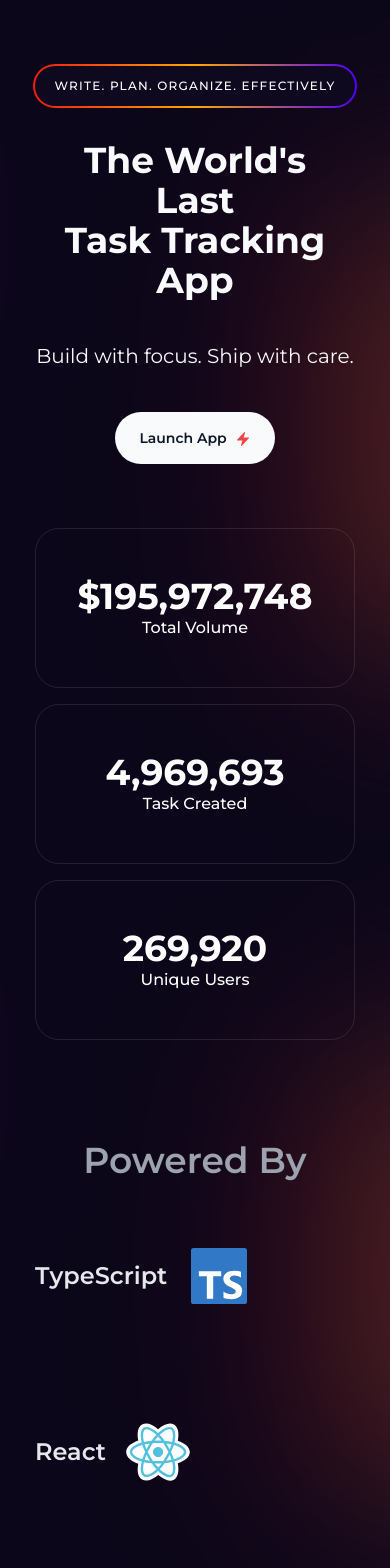
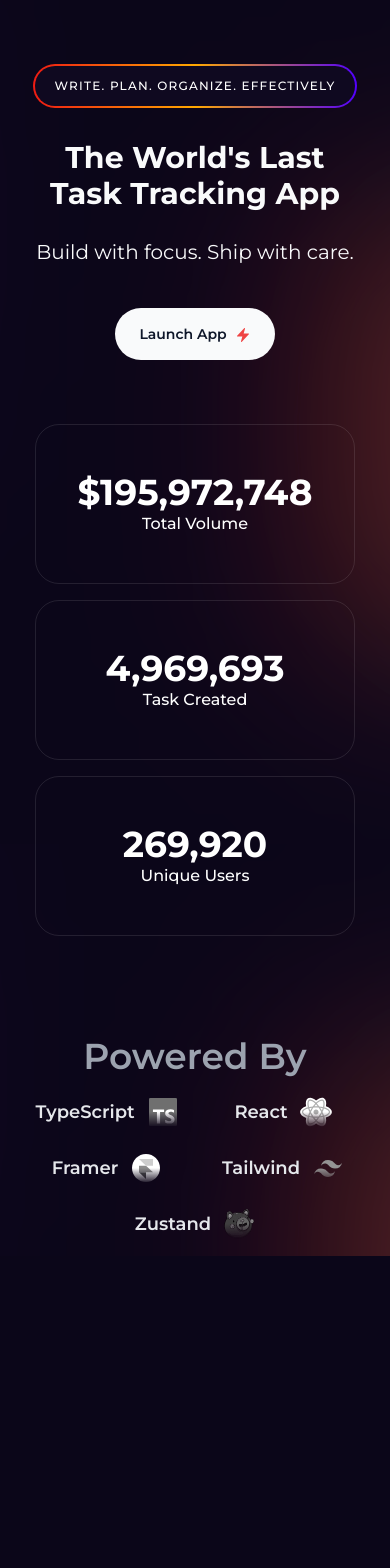
Before and after one commit to SidAhmedSahraoui/drag-board, a React (Vite) app: page / in a window 390 px wide. Shown: the top 1568 px of the page. After the commit the page ends 1256 px from the top, so only its background shows below. Built offline with nearby package versions, Linux system fonts and the light colour scheme.

Commit message:
feat: Add Spinner component for loading animation and 404 page

```diff
--- a/src/App.tsx
+++ b/src/App.tsx
@@ -1,29 +1,22 @@
 import { Suspense } from 'react';
 import { BrowserRouter as Router, Route, Routes } from 'react-router-dom';
-
-// pages
 import Home from './pages/home';
 import RoutesWithNavBar from './routes';
+import Spinner from './animation/spinner';
 
-export default function App() {
-
+function App() {
   return (
     <div className="overflow-x-hidden overflow-y-scroll w-full h-full">
       <Router>
-        <Suspense
-          fallback={
-              <div className="w-full h-[100vh] justify-center items-center">
-
-              </div>
-            }
-          >
-            <Routes>
-              <Route path="/" element={<Home />} />
-              <Route path="/*" element={<RoutesWithNavBar />} />
-            </Routes>
+        <Suspense fallback={<Spinner />}>
+          <Routes>
+            <Route path="/" element={<Home />} />
+            <Route path="/*" element={<RoutesWithNavBar />} />
+          </Routes>
         </Suspense>
       </Router>
     </div>
-
   );
 }
+
+export default App;
--- a/src/animation/spinner.tsx
+++ b/src/animation/spinner.tsx
@@ -0,0 +1,20 @@
+import { FC } from "react";
+import { motion } from "framer-motion";
+
+const Spinner: FC = () => {
+  return (
+    <div className="flex items-center justify-center h-full">
+      <motion.div
+        className="w-16 h-16 border-4 border-t-4 border-gray-200 rounded-full"
+        animate={{ rotate: 360 }}
+        transition={{
+          repeat: Infinity,
+          duration: 1,
+          ease: "linear",
+        }}
+      />
+    </div>
+  );
+};
+
+export default Spinner;
--- /dev/null
+++ b/src/pages/404/index.tsx
@@ -0,0 +1,19 @@
+import { FC } from "react";
+import { Link } from "react-router-dom";
+
+const NotFound: FC = () => {
+  return (
+    <div className="flex flex-col items-center justify-center h-screen bg-gray-900 text-white">
+      <h1 className="text-6xl font-bold mb-4">404</h1>
+      <p className="text-2xl mb-8">Page Not Found</p>
+      <Link
+        to="/"
+        className="text-lg font-semibold rounded-full py-2 px-4 bg-red-500 hover:bg-red-700"
+      >
+        Go Back Home
+      </Link>
+    </div>
+  );
+};
+
+export default NotFound;
--- a/src/pages/home/index.tsx
+++ b/src/pages/home/index.tsx
@@ -19,7 +19,7 @@ const Index: FC = () => {
         flexDirection: 'column',
         justifyContent: 'center',
         alignItems: 'center',
-        padding: '32px',
+        padding: '64px 8px 8px 8px',
         paddingTop: '64px',
     }}>
       <div className="flex flex-col">
@@ -28,7 +28,7 @@ const Index: FC = () => {
                   <AnimText />
               </p>
           </div>
-        <h2 className="text-4xl sm:text-5xl md:text-6xl lg:text-7xl font-bold leading-2 mx-2 my-8 text-center text-gray-50">
+        <h2 className="text-3xl sm:text-5xl md:text-6xl lg:text-7xl font-bold leading-2 mx-2 mt-8 mb-4 text-center text-gray-50">
           The World's Last
           <br />
           Task Tracking App
--- a/src/pages/home/poweredBy.tsx
+++ b/src/pages/home/poweredBy.tsx
@@ -12,9 +12,16 @@ interface CardProps {
 
 const Card: FC<CardProps> = ({ title, logo }) => {
     return (
-        <div className="h-40 w-80 flex items-center gap-5">
-            <h3 className="font-semibold text-2xl text-gray-200">{title}</h3>
-            <img src={logo} alt="logo" className="h-16 w-16" />
+        <div className="w-40 h-10 sm:w-80 sm:h-20 flex justify-center items-center gap-3">
+            <h3 className="font-semibold text-lg sm:text-2xl text-gray-200">{title}</h3>
+            <img src={logo} alt="logo" className="w-8 h-8 sm:h-16 sm:w-16"
+                style={{
+                    filter: "grayscale(100%)",
+                    WebkitFilter: "grayscale(100%)",
+                    maskImage: "linear-gradient(to bottom, black 50%, transparent 100%)",
+                }}
+
+            />
         </div>
     )
 }
--- a/src/pages/portfolio.tsx
+++ b/src/pages/portfolio.tsx
@@ -40,6 +40,7 @@ import {
   sortableKeyboardCoordinates,
 } from "@dnd-kit/sortable";
 import { Squares2X2Icon, TrashIcon, DocumentTextIcon } from "@heroicons/react/24/outline";
+import { Link } from "react-router-dom";
 
 const Portfolio: FC = () => {
   const [containerName, setContainerName] = useState("");
@@ -248,9 +249,11 @@ const Portfolio: FC = () => {
         </div>
       </Modal>
       <div className="flex items-center justify-between gap-y-2">
-        <h1 className="text-gray-50 text-xl md:text-3xl font-bold">
-          DragBoard
-        </h1>
+        <Link
+          to="/"
+          className="text-gray-50 text-xl md:text-3xl font-bold">
+            DragBoard
+        </Link>
         <Button
           onClick={() => setShowAddContainerModal(true)}
           label="Add Container"
--- a/src/routes/index.tsx
+++ b/src/routes/index.tsx
@@ -3,6 +3,7 @@ import { Routes, Route } from "react-router-dom";
 import Portfolio from "../pages/portfolio";
 import { MobileNavbar } from "../layouts";
 import Gradient from "../images/gradient.png";
+import NotFound from "../pages/404";
 
 const RoutesWithNavBar: FC = () => {
   return (
@@ -17,6 +18,7 @@ const RoutesWithNavBar: FC = () => {
                 }}>
                 <Routes>
                     <Route path="/portfolio" element={<Portfolio />} />
+                    <Route path="*" element={<NotFound />} />
                 </Routes>
             </div>
         <MobileNavbar />
```
Also changed, not shown: public/favicon.png, src/images/framer.svg.
